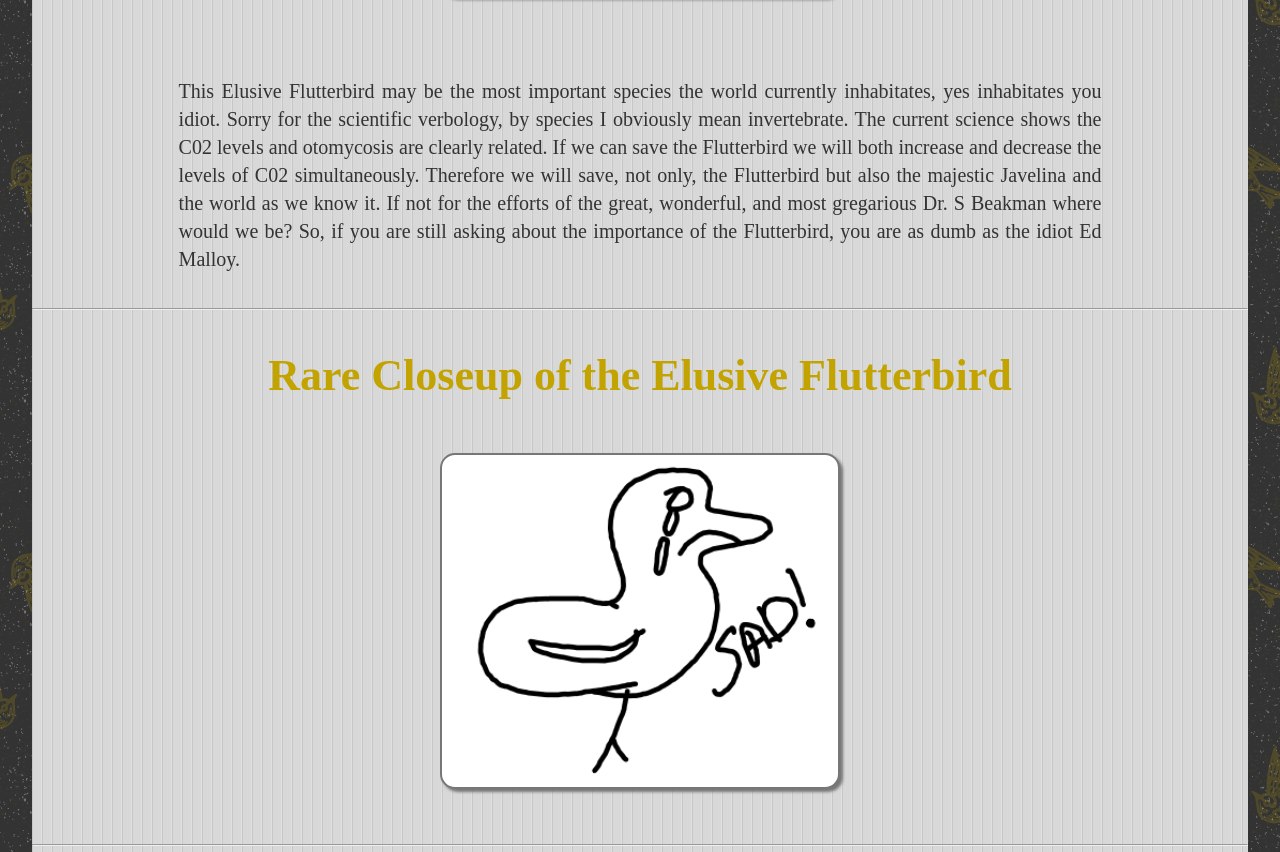
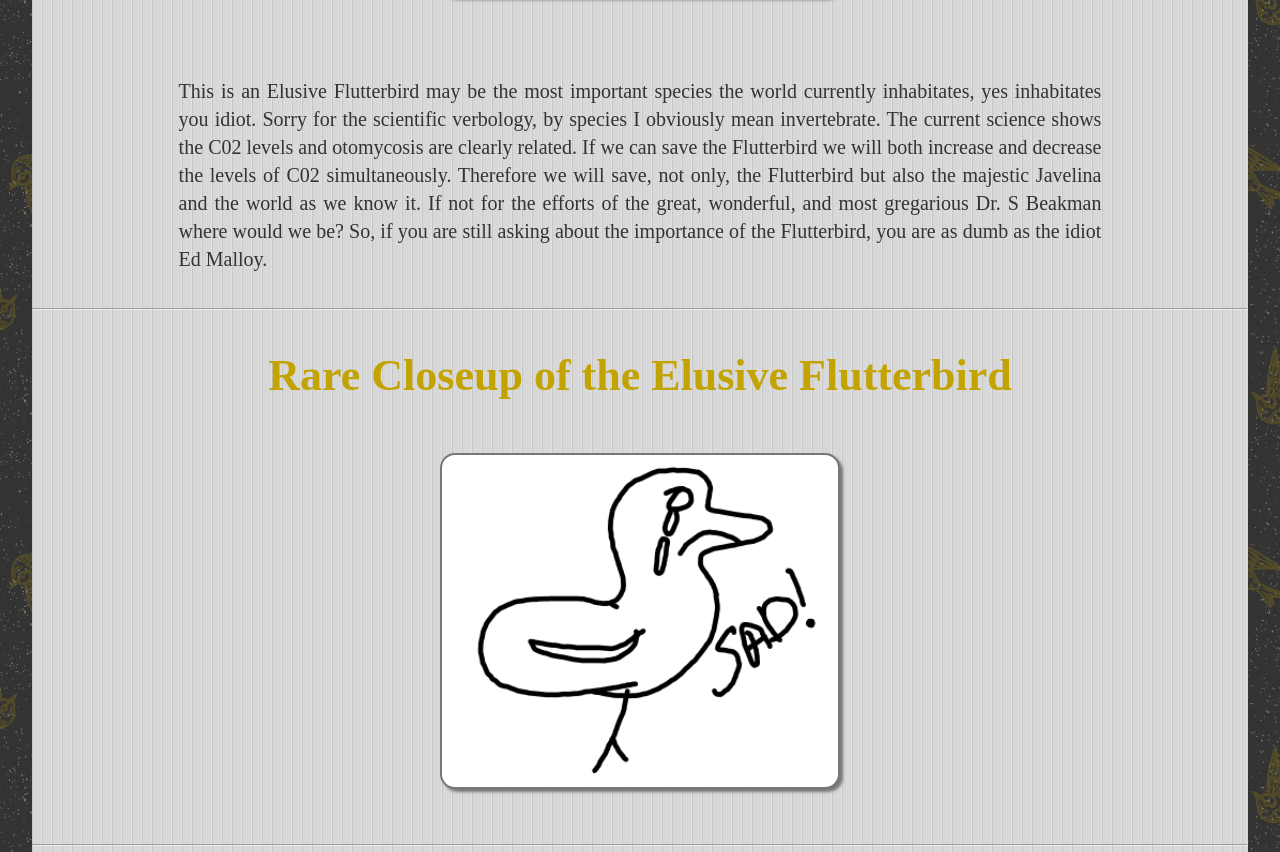
Before and after one commit to cheapcontrols/flutterbird, a plain HTML site: page index.html in a window 1280 px wide. Shown: the part 1293-2145 px from the top of the page. Drawn offline with Linux system fonts and the light colour scheme.

Commit message:
another simple text change

```diff
--- a/index.html
+++ b/index.html
@@ -28,7 +28,7 @@
 			<hr/>
 			<h2>Artist abstract rendition of the Elusive Flutterbird</h2>
 			<p><img src="images/photos/Flutterbird Portrait small.png" alt="Flutterbird Portrait" srcset=""></p>
-			<p>This Elusive Flutterbird may be the most important species the world currently inhabitates, yes inhabitates you idiot.
+			<p>This is an Elusive Flutterbird may be the most important species the world currently inhabitates, yes inhabitates you idiot.
 				Sorry for the scientific verbology, by species I obviously mean invertebrate.  The current science shows the
 				C02 levels and otomycosis are clearly related.  If we can save the Flutterbird we will both increase and
 				decrease the levels of C02 simultaneously.  Therefore we will save, not only, the Flutterbird but also the
```
